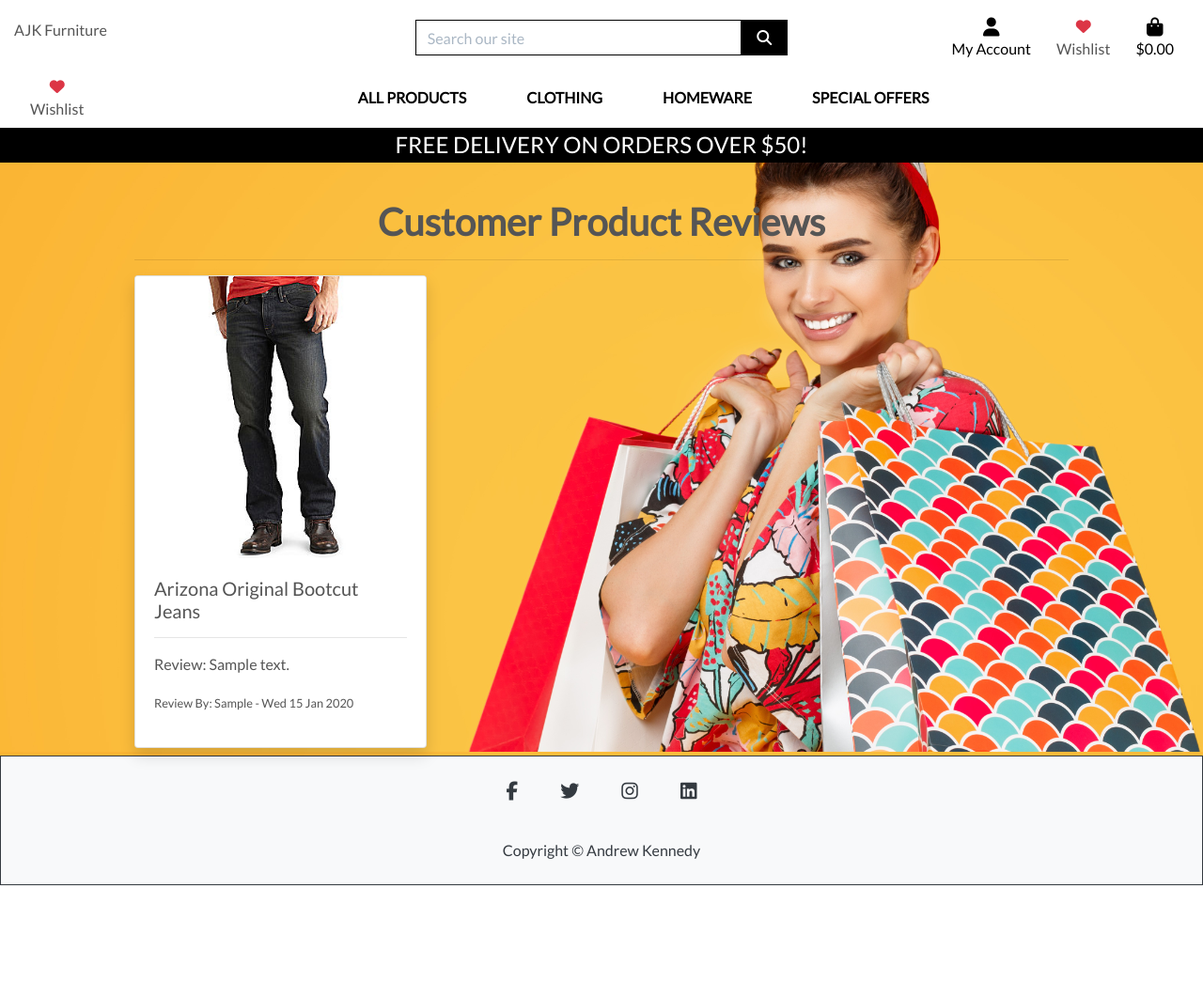
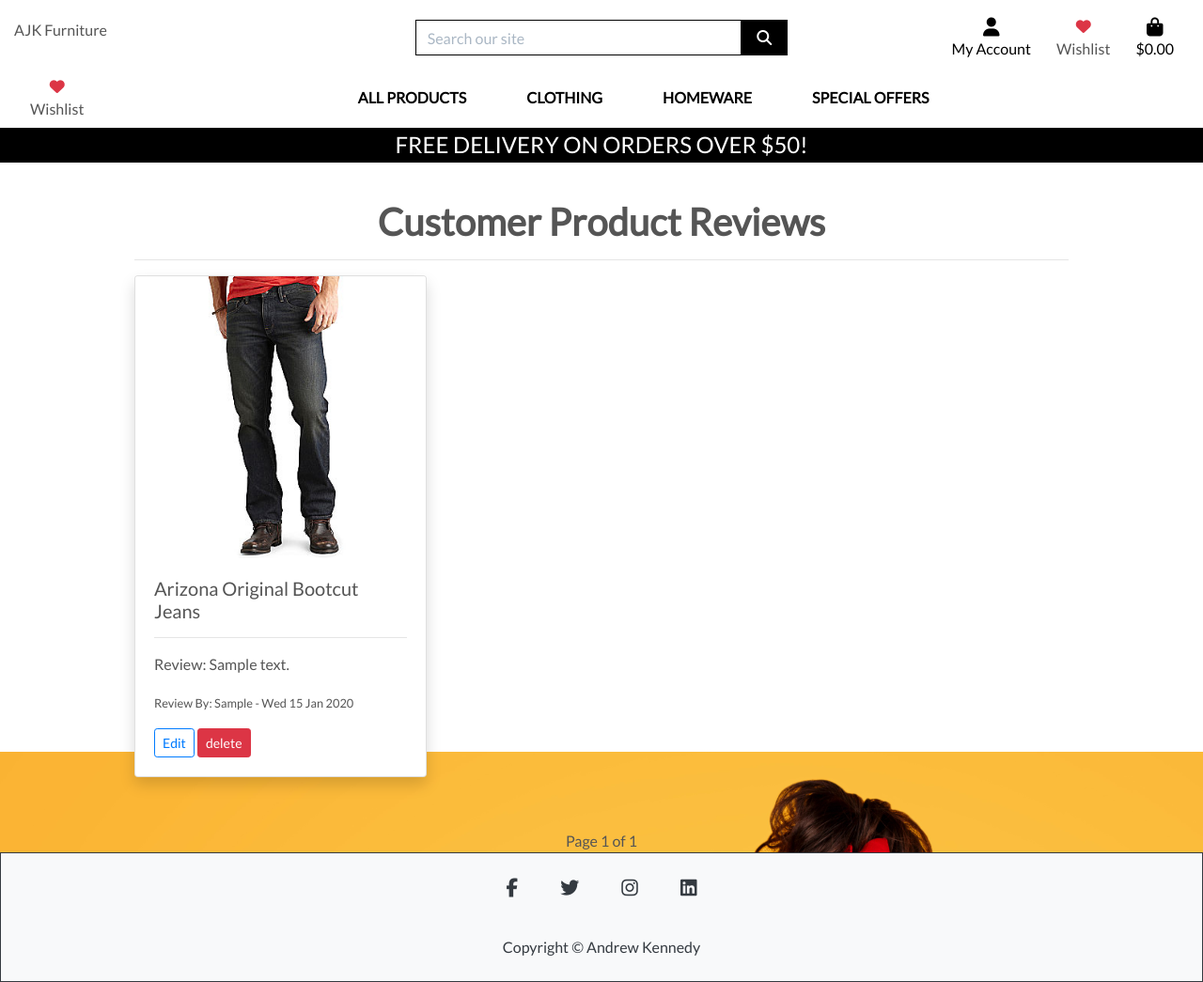
Before and after one commit to andyk8872/boutique_ado_v1, a Django app: page /review/show_review/ in a window 1280 px wide. Shown: the whole page at 94% size. Before the commit the page ends 942 px from the top, so only its background shows below. Run offline with Django 3.2, Linux system fonts and the light colour scheme; a user stored in the database is signed in; data comes from the database, SQL or seed files in the repository; tables that the repository leaves empty hold one stand-in row (values such as "Sample post"); some libraries are stand-ins or nearby versions.

Commit message:
added pagination

```diff
--- a/review/templates/review/show_review.html
+++ b/review/templates/review/show_review.html
@@ -13,19 +13,19 @@
 {% endblock %}
 
 {% block content %}
-<div class="bg-info"></div>
+<div class="overlay"></div>
 <div class="container">
     <h1 class="mt-5 text-center font-weight-bold">Customer Product Reviews</h1>
     <hr>
-    <div class="row mb-2">
+    <div class="row">
 
         <!--Blog Entries-->
         {% if not reviews %}
         <h2 class="text-center text-white">There are no reviews</h2>
         {% else %}
-        {% for review in reviews %}
+        {% for review in reviewed %}
         <div class="col-xs-12 col-md-4">
-            <div class="card grow shadow">
+            <div class="card grow shadow mb-2">
 
                 <img class="card-img-top" src=" {{ review.product.image.url }}" alt="{{ review.product.name }}"
                     style="height: 300px;">
@@ -36,14 +36,74 @@
                     <p class="card-text">Review: {{ review.review |truncatechars:30}}</p>
                     <p class="text-capitalize"><small>Review by: {{ review.user }} -
                             {{ review.created_on | date:"D d M Y"}} </small></p>
+                    <!-- ----------------------------------------------  -->
+                    {% if request.user == review.user %}
+                    <a type="button" class="btn btn-outline-primary btn-sm" href="{% url 'edit_review' review.id %}">Edit</a>
+                    <!-- <a type="button" class="btn btn-outline-danger" href="{% url 'delete_items' review.id %}">Delete</a> -->
+                    <button type="button" class="btn btn-danger btn-sm" data-toggle="modal"
+                        data-target="#exampleModal-{{ review.id}}">delete</button>
+                    {% elif request.user.is_superuser %}
+                    <!-- <a type="button" class="btn btn-outline-danger" href="{% url 'delete_items' review.id %}">Delete</a> -->
+                    <button type="button" class="btn btn-danger btn-sm" data-toggle="modal"
+                        data-target="#exampleModal-{{ review.id}}">delete</button>
+                    {% else %}
+                    <p></p>
+                    {% endif %}
+                    <!-- ---------------------------------------------------- -->
                 </div>
             </div>
         </div>
+        <!-- ------------------------------------------ -->
+        <!-- Modal for confirmation of delete -->
+        <div class="modal fade" id="exampleModal-{{ review.id}}" tabindex="-1" aria-labelledby="exampleModalLabel"
+            aria-hidden="true">
+            <div class="modal-dialog">
+                <div class="modal-content">
+                    <div class="modal-header">
+                        <h5 class="modal-title" id="exampleModals"><i class="fa-solid fa-trash"></i>&nbsp;&nbsp;
+                            Delete
+                            Confirmation</h5>
+                        <button type="button" class="close" data-dismiss="modal" aria-label="Close">
+                            <span aria-hidden="true">&times;</span>
+                        </button>
+                    </div>
+                    <div class="modal-body text-center">
+                        <span class="text-danger"><i class="fa-solid fa-trash fa-2x"></i></span>
+                        <div class="text-danger" style="height: 30px;">Are you sure you want
+                            to delete ?</div>
+
+                    </div>
+                    <div class="modal-footer">
+                        <button type="button" class="btn btn-secondary btn-sm" data-dismiss="modal">Cancel</button>
+                        <a class="btn btn-outline-danger btn-sm" href="{% url 'delete_items' review.id %}">Delete</a>
+
+                    </div>
+                </div>
+            </div>
+        </div>
+        <!-- -------------------------------------------- -->
         {% endfor %}
         {% endif %}
-
-
-
     </div>
 </div>
+<br/></br/>
+<!-- {{ reviewed }}<br/>
+Has previous: {{ reviewed.has_previous }}<br/>
+Has next: {{ reviewed.has_next}}<br/>
+Current Page: {{ reviewed.number}}<br/>
+Number of pages: {{ reviewed.paginator.num_pages }}<br/>
+<hr><br/><br/> -->
+<div class="text-center">
+{% if reviewed.has_previous %}
+<a href="?page=1">&laquo First</a>
+<a href="?page={{ reviewed.previous_page_number }}">Previous</a>
+{%endif%}
+
+Page {{ reviewed.number }} of {{ reviewed.paginator.num_pages }}
+
+{% if reviewed.has_next %}
+<a href="?page={{ reviewed.next_page_number }}">Next</a>
+<a href="?page={{ reviewed.paginator.num_pages }}">Last &raquo</a>
+{%endif%}
+</div>
 {%endblock%}
--- a/review/views.py
+++ b/review/views.py
@@ -4,6 +4,8 @@ from .forms import ReviewForm
 from .models import Review
 from django.contrib.auth.models import User
 from django.contrib import messages
+
+from django.core.paginator import Paginator
 
 
 # def make_review(request):
@@ -39,11 +41,29 @@ def show_review(request):
     """
     Displays the reviews.
     """
-    reviews = Review.objects.all().order_by('-created_on')
+    # reviews = Review.objects.all().order_by('-created_on')
+    reviews = Review.objects.all()
+    # Set up pagination
+    p = Paginator(Review.objects.all(), 3)
+    page = request.GET.get('page')
+    reviewed = p.get_page(page)
+
     context = {
         'reviews': reviews,
+        'reviewed': reviewed,
     }
     return render(request, 'review/show_review.html', context)
+
+
+# def show_review(request):
+#     """
+#     Displays the reviews.
+#     """
+#     reviews = Review.objects.all().order_by('-created_on')
+#     context = {
+#         'reviews': reviews,
+#     }
+#     return render(request, 'review/show_review.html', context)
 
 
 # def (request, review_id):
```
